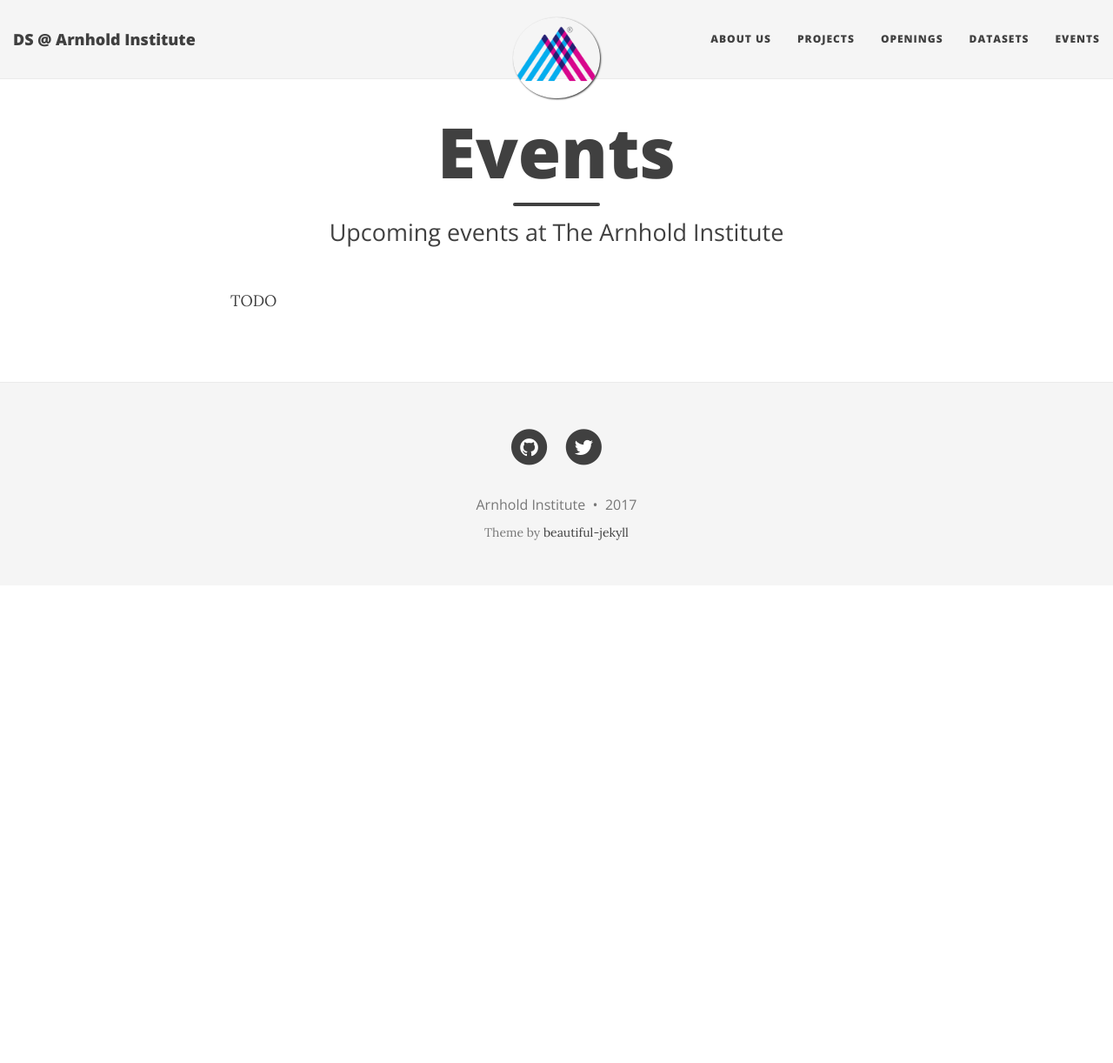
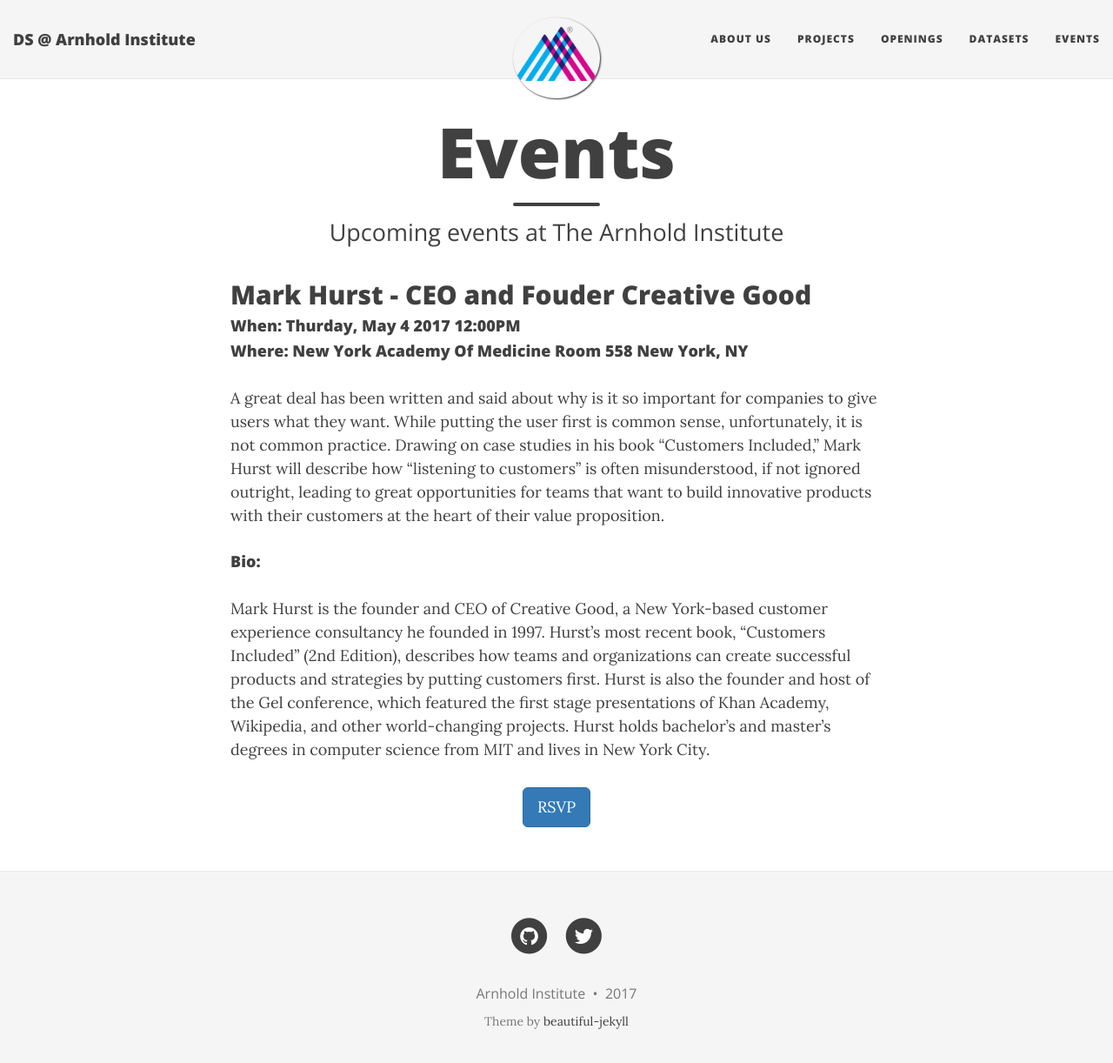
Before and after one commit to ArnholdInstitute/arnholdinstitute.github.io, a Jekyll site: the page built from events.md, in a window 1280 px wide and 1235 px high. Shown: the top 1222 px of the window at 87% size. Built offline with Jekyll 4.4.1, drawn with Linux system fonts in a browser that asks for light colours; nearby versions of some CDN libraries.

Commit message:
Adding event

```diff
--- a/events.md
+++ b/events.md
@@ -4,4 +4,22 @@
 subtitle: Upcoming events at The Arnhold Institute
 ---
 
-TODO
+## Mark Hurst - CEO and Fouder Creative Good
+
+#### When: Thurday, May 4 2017 12:00PM
+
+#### Where: New York Academy Of Medicine Room 558 New York, NY
+
+A great deal has been written and said about why is it so important for companies to give users what they want. While putting the user first is common sense, unfortunately, it is not common practice. Drawing on case studies in his book "Customers Included," Mark Hurst will describe how "listening to customers" is often misunderstood, if not ignored outright, leading to great opportunities for teams that want to build innovative products with their customers at the heart of their value proposition.
+
+
+
+#### Bio:
+
+Mark Hurst is the founder and CEO of Creative Good, a New York-based customer experience consultancy he founded in 1997. Hurst's most recent book, "Customers Included" (2nd Edition), describes how teams and organizations can create successful products and strategies by putting customers first. Hurst is also the founder and host of the Gel conference, which featured the first stage presentations of Khan Academy, Wikipedia, and other world-changing projects. Hurst holds bachelor's and master's degrees in computer science from MIT and lives in New York City.
+
+<div class="row" style="display: flex; justify-content: center; align-items: center">
+	<a class="btn-lg btn btn-primary" href="https://techsinai.splashthat.com/" target="_blank">
+		RSVP
+	</a>
+</div>
```
